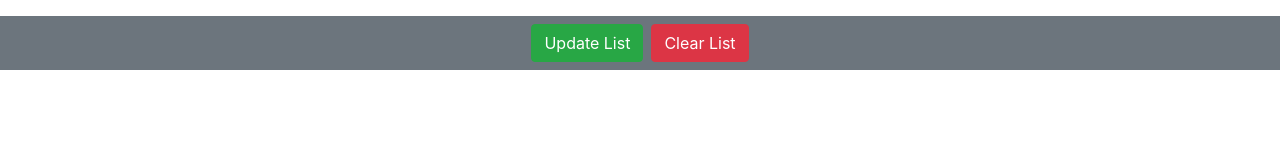
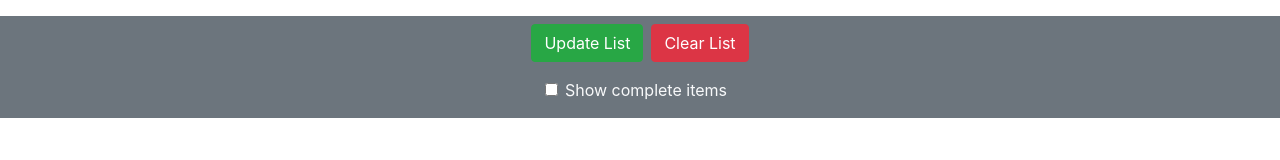
Before and after one commit to fernandez16/frontendToDoAngular, an Angular app: page / in a window 1280 px wide. Shown: the part 140-300 px from the top of the page. Built offline with nearby package versions, Linux system fonts and the light colour scheme; no server answers.

Commit message:
show only complete tasks function added

```diff
--- a/src/app/app.component.html
+++ b/src/app/app.component.html
@@ -1,13 +1,10 @@
 <div>
-  <h3 class="bg-primary text-center text-white p-2">
-    <!-- {{ username }}  -->
-    To Do List
-  </h3>
+  <h3 class="bg-primary text-center text-white p-2">To Do List</h3>
 </div>
 
 <!-- <div>
   <h2 class="mt-1">
-    {{ doneTasksCount }} {{ showComplete ? "Incomplete Items" : "Complete Items" }}
+    {{ doneTasksCount }} {{ showOnlyCompleteTasks ? "Incomplete Items" : "Complete Items" }}
   </h2>
 </div> -->
 
@@ -23,7 +20,7 @@
   <div class="col-auto">
     <button
       class="btn btn-primary"
-      (click)="createTask(newTask)"
+      (click)="add(newTask)"
       [disabled]="!checkTaskNameValidity(newTask.name)"
     >
       +
@@ -41,7 +38,13 @@
       </tr>
     </thead>
     <tbody>
-      <tr *ngFor="let task of tasks">
+      <ng-container *ngFor="let task of tasks">
+        <tr
+          *ngIf="
+            showOnlyCompleteTasks == false ||
+            (showOnlyCompleteTasks && task.done == true)
+          "
+        >
           <td>{{ task.id }}</td>
           <td>{{ task.name }}</td>
           <td [ngSwitch]="task.done">
@@ -53,9 +56,12 @@
           <button class="btn btn-success" (click)="update(task)">Update</button>
         </td> -->
           <td>
-          <button class="btn btn-danger" (click)="delete(task)">Delete</button>
+            <button class="btn btn-danger" (click)="delete(task)">
+              Delete
+            </button>
           </td>
         </tr>
+      </ng-container>
     </tbody>
   </table>
 
@@ -68,11 +74,16 @@
       Clear List
     </button>
   </div>
+  <div class="row justify-content-center bg-secondary p-2">
+    <div class="form-check mr-2">
+      <input
+        class="form-check-input"
+        type="checkbox"
+        [(ngModel)]="showOnlyCompleteTasks"
+      />
+      <label class="form-check-lable text-light" for="defaultCheck">
+        Show complete items</label
+      >
     </div>
-
-<!-- <div class="bg-secondary text-white text-center p-2">
-  <div class="form-check">
-    <input class="form-check-input" type="checkbox" [(ngModel)]="showComplete">
-    <label class="form-check-lable" for="defaultCheck"> Show complete items</label>
   </div>
-</div> -->
+</div>
--- a/src/app/app.component.ts
+++ b/src/app/app.component.ts
@@ -9,8 +9,12 @@ import { Task } from './task';
 })
 export class AppComponent {
   tasks: Task[];
-  showComplete: false;
   newTask = new Task();
+
+  showOnlyCompleteTasks = false;
+
+  selectedPage = 1;
+  tasksPerPage = 8;
 
   constructor(private service: ServiceService) {}
 
@@ -29,8 +33,8 @@ export class AppComponent {
     } else return false;
   }
 
-  createTask(task: Task) {
-    this.service.createTask(task).subscribe((data) => {
+  add(task: Task) {
+    this.service.addTask(task).subscribe((data) => {
       // alert('Task added');
       this.ngOnInit();
     });
--- a/src/app/service.service.ts
+++ b/src/app/service.service.ts
@@ -14,7 +14,7 @@ export class ServiceService {
     return this.http.get<Task[]>(this.Url);
   }
 
-  createTask(task: Task) {
+  addTask(task: Task) {
     return this.http.post<Task>(this.Url, task);
   }
 
```
Lines whose indentation alone changed are shown as unchanged.
